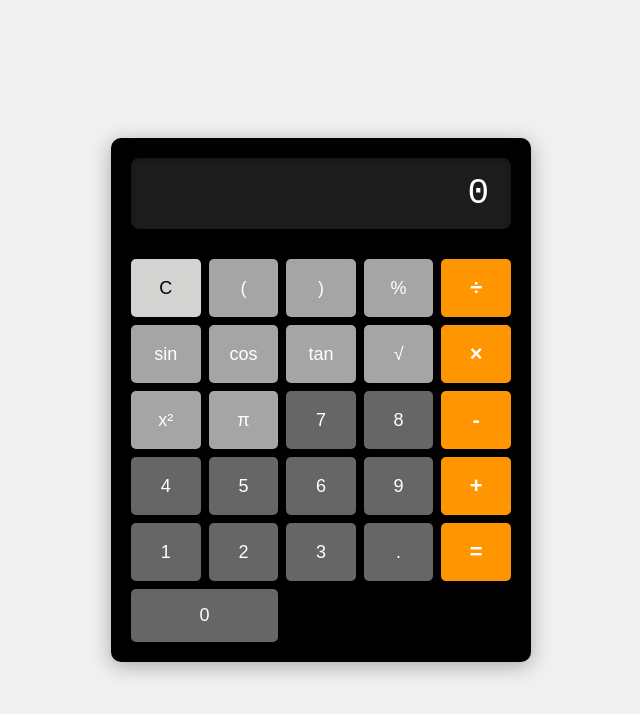
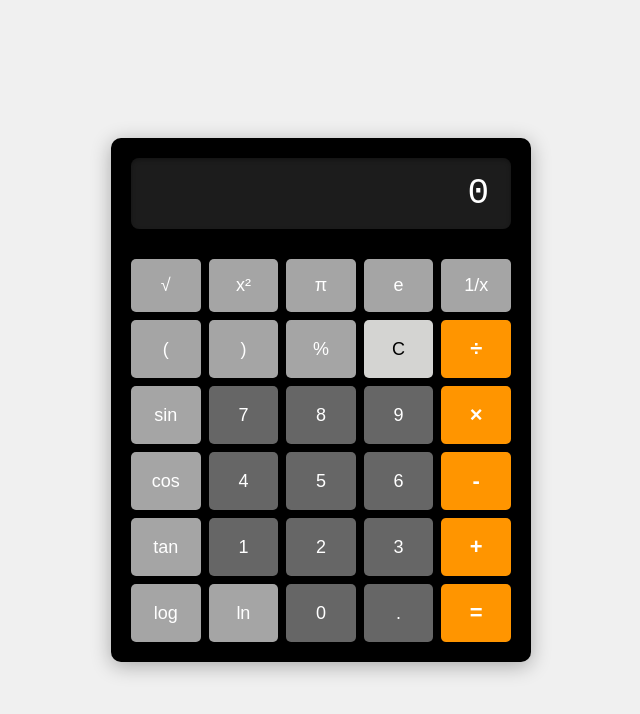
Before and after one commit to ThaboChambule/Calculator, a plain HTML site: page index.html in a window 1280 px wide. Shown: the whole page, without its empty margins (319-959 px from the left). Drawn offline with Linux system fonts and the light colour scheme.

Commit message:
Add logs

```diff
--- a/index.html
+++ b/index.html
@@ -12,43 +12,50 @@
 
       <form class="button-grid">
 
-        <!----Row 1: Functions--------->
-        <button type="button" class="clear" aria-label="Clear">C</button>
-        <button type="button" class="operator" data-value="(" aria-label="Open Bracket">(</button>
-        <button type="button" class="operator" data-value=")" aria-label="Close Bracket">)</button>
-        <button type="button" class="operator" data-value="%" aria-label="Percentage">%</button>
-        <button type="button" class="operator opp" data-value="÷" aria-label="Divide">÷</button>
+         <!-- Row 6 (Extras) -->
+        <button type="button" class="operator" data-value="√">√</button>
+        <button type="button" class="operator" data-value="^">x²</button>
+        <button type="button" class="operator" data-value="π">π</button>
+        <!-- We have 2 empty slots here. We can make the bottom buttons wider or add e and 1/x -->
+        <button type="button" class="operator" data-value="e">e</button>
+        <button type="button" class="operator" data-value="inv">1/x</button>
 
-        <!----Row 2: Advanced Functions--------->
-        <button type="button" class="operator" data-value="sin" aria-label="Sine">sin</button>
-        <button type="button" class="operator" data-value="cos" aria-label="Cosine">cos</button>
-        <button type="button" class="operator" data-value="tan" aria-label="Tangent">tan</button>
-        <button type="button" class="operator" data-value="√" aria-label="Square Root">√</button>
-        <button type="button" class="operator opp" data-value="x" aria-label="Multiply">×</button>
+        <!-- Row 1 -->
+        <button type="button" class="operator" data-value="(">(</button>
+        <button type="button" class="operator" data-value=")">)</button>
+        <button type="button" class="operator" data-value="%">%</button>
+        <button type="button" class="clear">C</button>
+        <button type="button" class="operator opp" data-value="÷">÷</button>
 
-        <!----Row 3: More Functions--------->
-        <button type="button" class="operator" data-value="^" aria-label="Power">x²</button>
-        <button type="button" class="operator" data-value="π" aria-label="Pi">π</button>
+        <!-- Row 2 -->
+        <button type="button" class="operator" data-value="sin">sin</button>
         <button type="button" class="number" data-value="7">7</button>
         <button type="button" class="number" data-value="8">8</button>
-        <button type="button" class="operator opp" data-value="-" aria-label="Subtract">-</button>
+        <button type="button" class="number" data-value="9">9</button>
+        <button type="button" class="operator opp" data-value="x">×</button>
 
-        <!----Row 4--------->
+        <!-- Row 3 -->
+        <button type="button" class="operator" data-value="cos">cos</button>
         <button type="button" class="number" data-value="4">4</button>
         <button type="button" class="number" data-value="5">5</button>
         <button type="button" class="number" data-value="6">6</button>
-        <button type="button" class="number" data-value="9">9</button>
-        <button type="button" class="operator opp" data-value="+" aria-label="Add">+</button>
+        <button type="button" class="operator opp" data-value="-">-</button>
 
-        <!----Row 5--------->
+        <!-- Row 4 -->
+        <button type="button" class="operator" data-value="tan">tan</button>
         <button type="button" class="number" data-value="1">1</button>
         <button type="button" class="number" data-value="2">2</button>
         <button type="button" class="number" data-value="3">3</button>
-        <button type="button" class="number" data-value="." aria-label="Decimal">.</button>
-        <button type="button" class="equal opp" aria-label="Equal">=</button>
+        <button type="button" class="operator opp" data-value="+">+</button>
 
-        <!----Row 6--------->
-        <button type="button" class="number zero" data-value="0">0</button>
+        <!-- Row 5 -->
+        <button type="button" class="operator" data-value="log">log</button>
+        <button type="button" class="operator" data-value="ln">ln</button>
+        <button type="button" class="number" data-value="0">0</button>
+        <button type="button" class="number" data-value=".">.</button>
+        <button type="button" class="equal opp">=</button>
+
+
       </form>
 
     </main>
--- a/styles/style.css
+++ b/styles/style.css
@@ -18,7 +18,7 @@ body {
   border-radius: 10px;
   padding: 20px;
   box-shadow: 0 4px 20px rgba(0, 0, 0, 0.3);
-  max-width: 420px;  /* Wider for 5 columns */
+  max-width: 420px;
 }
 
 .input {
@@ -55,7 +55,7 @@ body {
 
 .button-grid {
   display: grid;
-  grid-template-columns: repeat(5, 1fr);  /* 5 columns instead of 4 */
+  grid-template-columns: repeat(5, 1fr);
   gap: 8px;
   margin-top: 15px;
 }
@@ -103,7 +103,7 @@ button:active {
 }
 
 .zero {
-  grid-column: span 2;  /* 0 button spans 2 columns */
+  grid-column: span 2;
 }
 
 .opp {
```
